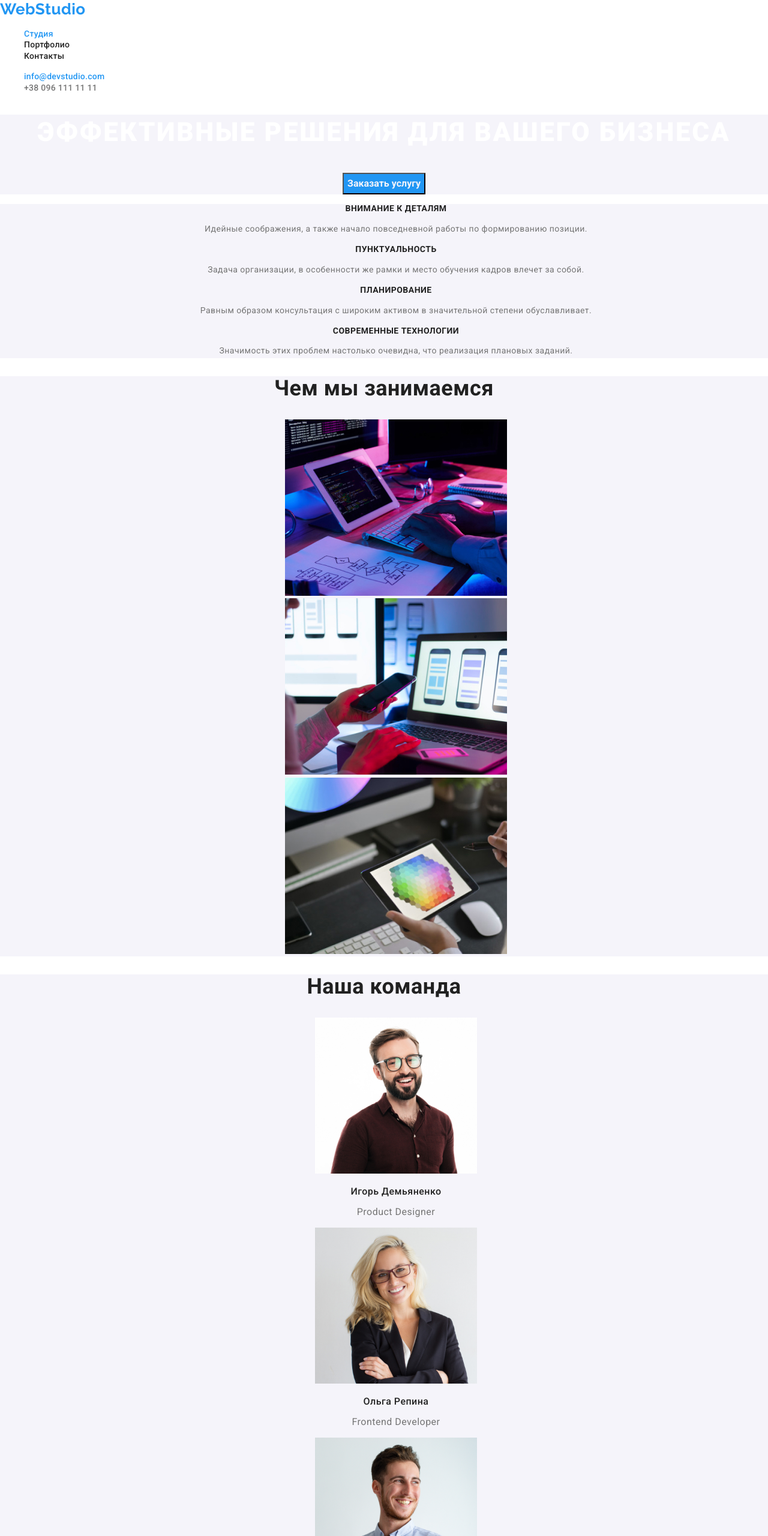
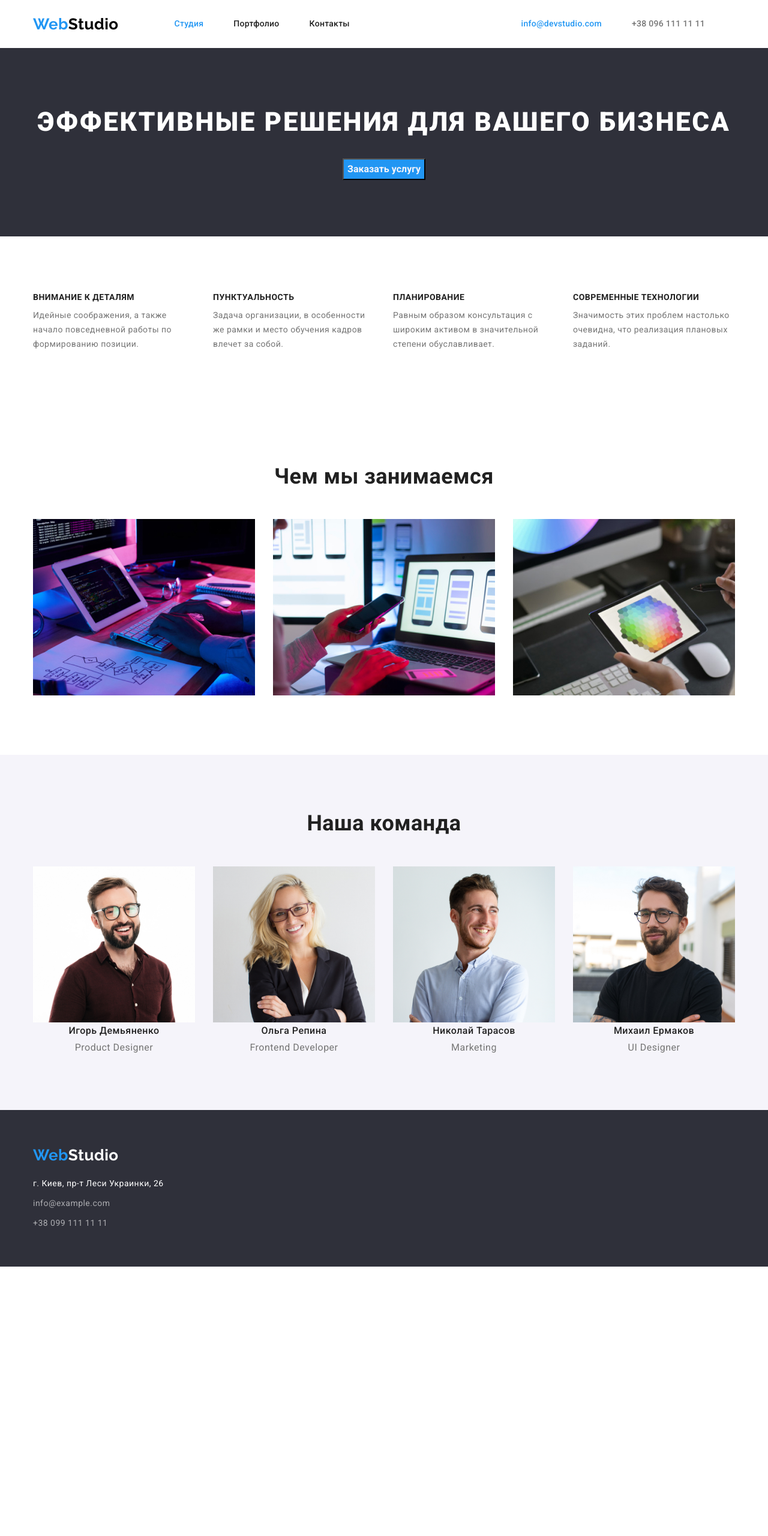
Before and after one commit to IgorS87/goit-markup-hw-03, a plain HTML site: page index.html in a window 1280 px wide. Shown: the top 2560 px of the page at 60% size. After the commit the page ends 2111 px from the top, so only its background shows below. Drawn offline with nearby package versions, Linux system fonts and the light colour scheme.

Commit message:
flex technology for styles

```diff
--- a/css/styles.css
+++ b/css/styles.css
@@ -1,3 +1,11 @@
+html {
+  box-sizing: border-box;
+}
+*,
+*::before,
+*::after {
+  box-sizing: inherit;
+}
 :root {
   --primary-text-color: #212121;
   --accent-color: #2196f3;
@@ -12,13 +20,31 @@ body {
   color: var(--primary-text-color);
   letter-spacing: 0.03em;
 }
+h1,
+h2,
+h3,
+p,
 ul {
   list-style: none;
+  padding: 0;
+  margin: 0;
 }
 a {
   text-decoration: none;
 }
+/* Container header */
+
+.container {
+  margin: 0 auto;
+
+  width: 1200px;
+
+  padding-right: 15px;
+  padding-left: 15px;
+}
+
 /* Header logo */
+
 .logo {
   font-family: Raleway, sans-serif;
   color: #000;
@@ -47,11 +73,32 @@ a {
 :focus {
   color: var(--accent-color);
 }
-/* Navigation */
+/* Flex nav */
+.main-nav {
+  display: flex;
+  align-items: center;
+}
+.site-nav {
+  display: flex;
+  margin-left: 93px;
+}
+.contacts {
+  display: flex;
+  margin-left: auto;
+}
+.site-nav .item + .item,
+.contacts .item + .item {
+  display: flex;
+  margin-left: 50px;
+}
+
 .site-nav .link {
   color: var(--primary-text-color);
 }
-
+.contacts {
+  display: flex;
+  margin-right: 50px;
+}
 .contacts .link {
   color: var(--secondary-color);
 }
@@ -59,6 +106,10 @@ a {
 .site-nav .link,
 .contacts .link,
 .backlight {
+  display: flex;
+  padding-top: 32px;
+  padding-bottom: 32px;
+
   font-weight: 500;
   font-size: 14px;
   line-height: 1.14;
@@ -77,11 +128,18 @@ a {
   color: var(--accent-color);
 }
 /* Section*/
-.hero-section {
+.section {
+  padding-bottom: 94px;
+  padding-top: 94px;
+}
+.heros {
   background: var(--br-fone);
   text-align: center;
 }
 .hero {
+  text-align: center;
+  /* margin-top: 0;*/
+  margin-bottom: 30px;
   color: var(--primary-white-color);
 
   letter-spacing: 0.06em;
@@ -133,8 +191,31 @@ a {
   font-size: 16px;
   line-height: 1.88;
 }
+
+/* flex container */
+.flex-container {
+  display: flex;
+  flex-wrap: wrap;
+}
+
+/* flex feuters */
+
+.flex-item {
+  width: 270px;
+  margin-right: 30px;
+}
+.flex-item:nth-child(4n) {
+  margin: 0px;
+}
+.feutures-list {
+  display: flex;
+  flex-wrap: wrap;
+}
+
 /* features */
+
 .title {
+  margin-bottom: 10px;
   font-weight: 700;
   font-size: 14px;
   line-height: 1.14;
@@ -148,44 +229,147 @@ a {
   font-size: 14px;
   line-height: 1.71;
 }
+/* Flex title */
+
+.flex-img {
+  /* width: calc((100%-60px) / 3); */
+
+  width: 370px;
+  margin-right: 30px;
+}
+.flex-img:nth-child(3n) {
+  margin: 0px;
+}
+.flex-img:nth-last-child(-n + 3) {
+  margin-bottom: 0px;
+}
+.title-list {
+  display: flex;
+
+  /* flex-wrap: wrap; */
+}
+/* Title */
 .section-title {
+  margin-bottom: 50px;
   font-size: 36px;
   line-height: 1.16;
   text-align: center;
 }
+/* Flex team */
+
+.flex-spec {
+  width: 270px;
+  margin-right: 30px;
+}
+.flex-spec:nth-child(4n) {
+  margin: 0px;
+}
+.flex-spec:nth-last-child(-n + 4) {
+  margin-bottom: 0px;
+}
+.team-list {
+  display: flex;
+  flex-wrap: wrap;
+}
+
 /* Team */
-.section {
-  text-align: center;
+.sections {
   background: #f5f4fa;
 }
+/* .face {
+  margin-bottom: 30px;
+} */
 
 .profession {
   color: var(--secondary-color);
   font-size: 16px;
   font-weight: 400;
   line-height: 1.18;
+  text-align: center;
 }
 .specialist {
+  margin-bottom: 10px;
   font-weight: 500;
   font-size: 16px;
   line-height: 1.19;
+  text-align: center;
 }
 
 /* Portfolio */
+.section-filter {
+  padding-bottom: 0;
+}
+.sectin-img {
+  padding-top: 34px;
+}
+.main-filter {
+  display: flex;
+  justify-content: center;
+}
+.filters {
+  display: flex;
+}
+.filter {
+  display: flex;
+  flex-wrap: wrap;
+  margin-right: 50px;
+}
+.filter:nth-child(5n) {
+  margin: 0px;
+}
+.flex-filter:nth-last-child(-n + 1) {
+  margin-right: 0px;
+}
+
+/* flex product */
+.flex-container {
+  display: flex;
+  flex-wrap: wrap;
+}
+
+.main-product {
+  display: flex;
+  flex-wrap: wrap;
+}
+
+.main-product {
+  width: 370px;
+  margin-right: 30px;
+  margin-bottom: 30px;
+}
+
+.main-product:nth-child(3n) {
+  margin: 0px;
+}
+.main-product:nth-last-child(-n + 3) {
+  margin-bottom: 0px;
+}
+
+.main-project {
+  display: flex;
+  flex-wrap: wrap;
+}
+.img-product {
+  margin-bottom: 20px;
+}
 .product {
+  margin-bottom: 4px;
   color: var(--primary-text-color);
 
   font-weight: 700;
   font-size: 18px;
   line-height: 2;
   letter-spacing: 0.06em;
+  text-align: center;
 }
 .project {
   color: var(--secondary-color);
   font-weight: 400;
   font-size: 16px;
   line-height: 1.88;
+  text-align: center;
 }
+
 /* Footer */
 .mailo-tel {
   color: rgba(255, 255, 255, 0.6);
@@ -203,7 +387,25 @@ a {
 }
 .basement {
   background: var(--br-fone);
+  padding-bottom: 60px;
+  padding-top: 60px;
 }
+.main-footer {
+  display: flexbox;
+}
+.adress-list {
+  display: flexbox;
+  margin-top: 20px;
+}
+/* .adress-list */
+.adress-list .tel-mail {
+  display: flexbox;
+  margin-bottom: 9px;
+}
+.tel-mail:nth-last-child(-n + 1) {
+  margin-bottom: 0px;
+}
+
 /* Акцент #2196F3;
  */
 /* Текст параграф #757575;
```
